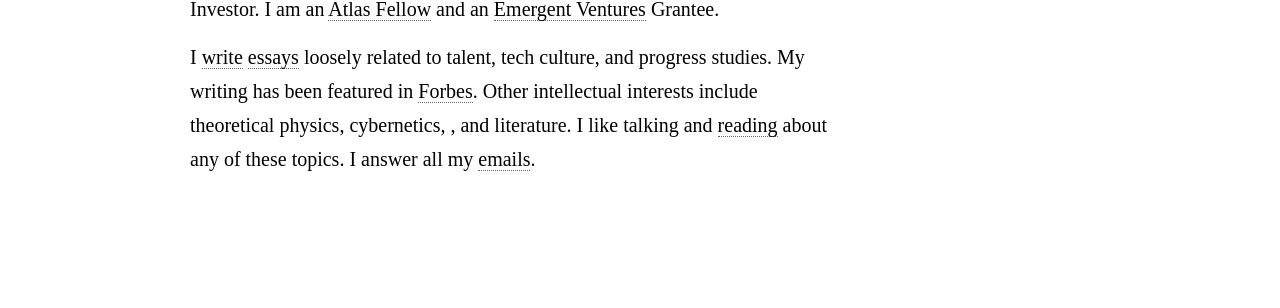
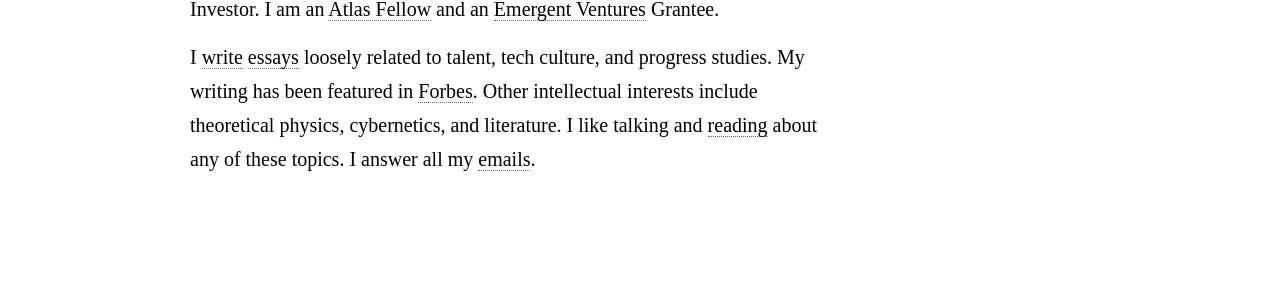
Before and after one commit to jannikls/jannikls.github.io, a Jekyll site: the page built from index.md, in a window 1280 px wide. Shown: the part 400-708 px from the top of the page. Built offline with Jekyll 4.4.1, drawn with Linux system fonts in a browser that asks for light colours; some web fonts are replaced.

Commit message:
fixed typo

```diff
--- a/index.md
+++ b/index.md
@@ -4,4 +4,4 @@ permalink: /
 ---
 Before turning 15, I dropped out of a [Theoretical Physics](/theoretical-physics) degree to pursue a career in tech. During the pandemic, I made [YouTube videos](https://www.youtube.com/@howtophysics9633) to make [Early Studies](https://www.jannikschilling.com/early-studies.html) more accessible. Previously, I worked at [Entrepreneur First](https://www.joinef.com) as a Talent Investor.  I am an [Atlas Fellow](https://www.atlasfellowship.org/) and an [Emergent Ventures](https://www.mercatus.org/emergent-ventures) Grantee.
 
-I [write](/blog/) [essays](https://www.theschillingpoint.com/subscribe?utm_source=website) loosely related to talent, tech culture, and progress studies. My writing has been featured in [Forbes](https://www.forbes.com/sites/jonathanwai/2023/08/16/finding-the-next-steve-wozniak/). Other intellectual interests include theoretical physics, cybernetics, , and literature. I like talking and [reading](/bookshelf) about any of these topics. I answer all my [emails](mailto:janniklschilling@gmail.com).
+I [write](/blog/) [essays](https://www.theschillingpoint.com/subscribe?utm_source=website) loosely related to talent, tech culture, and progress studies. My writing has been featured in [Forbes](https://www.forbes.com/sites/jonathanwai/2023/08/16/finding-the-next-steve-wozniak/). Other intellectual interests include theoretical physics, cybernetics, and literature. I like talking and [reading](/bookshelf) about any of these topics. I answer all my [emails](mailto:janniklschilling@gmail.com).
```
